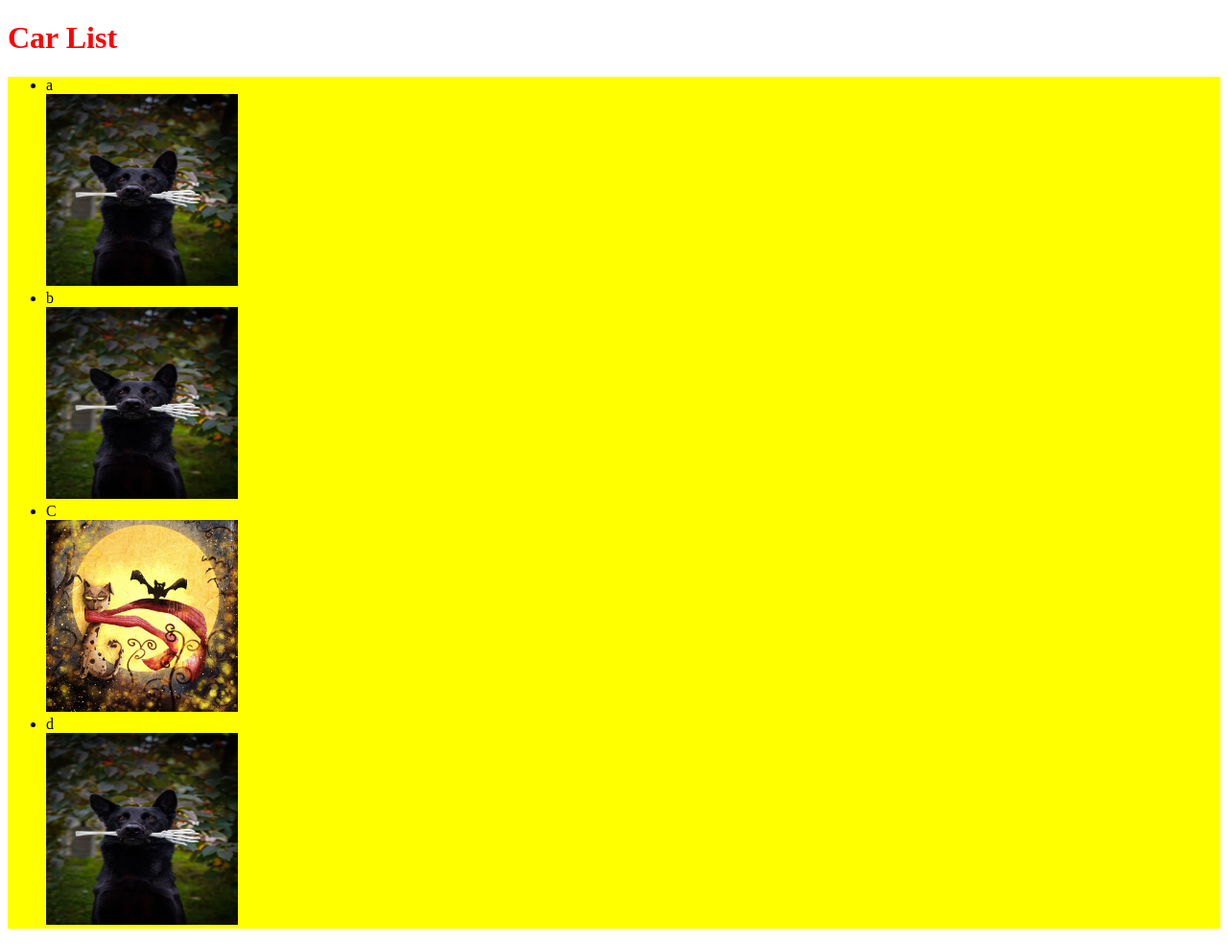
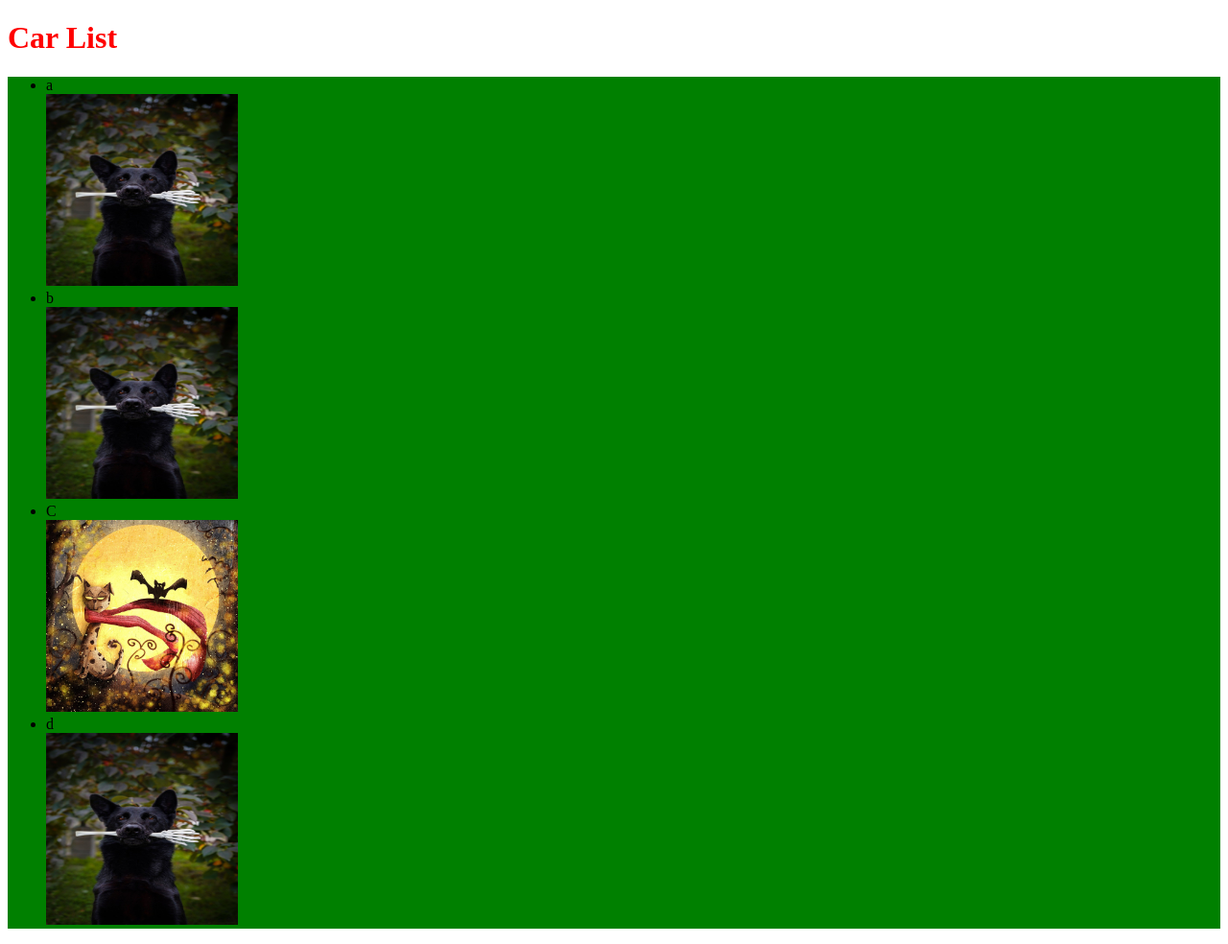
Before and after one commit to leemisterk-dev/django-serve-static-file-from-aws-s3, a Django app: page /car/list/ in a window 1280 px wide. Shown: the whole page at 96% size. Run offline with Django 4.2, Linux system fonts and the light colour scheme; data comes from the database, SQL or seed files in the repository.

Commit message:
setup ebextension

```diff
--- a/mypj/mypj/settings.py
+++ b/mypj/mypj/settings.py
@@ -128,7 +128,7 @@ STATIC_URL = 'static/'
 STATIC_ROOT= BASE_DIR / 'staticfiles'
 
 STATICFILES_DIRS=[
-   'static'
+  BASE_DIR / 'static'
 ]
 
 MEDIA_URL="media/"
--- a/mypj/static/css/car_index.css
+++ b/mypj/static/css/car_index.css
@@ -1,3 +1,3 @@
 ul {
-    background-color: yellow;
+    background-color: green;
 }
```
Also changed, not shown: 1 other file.
